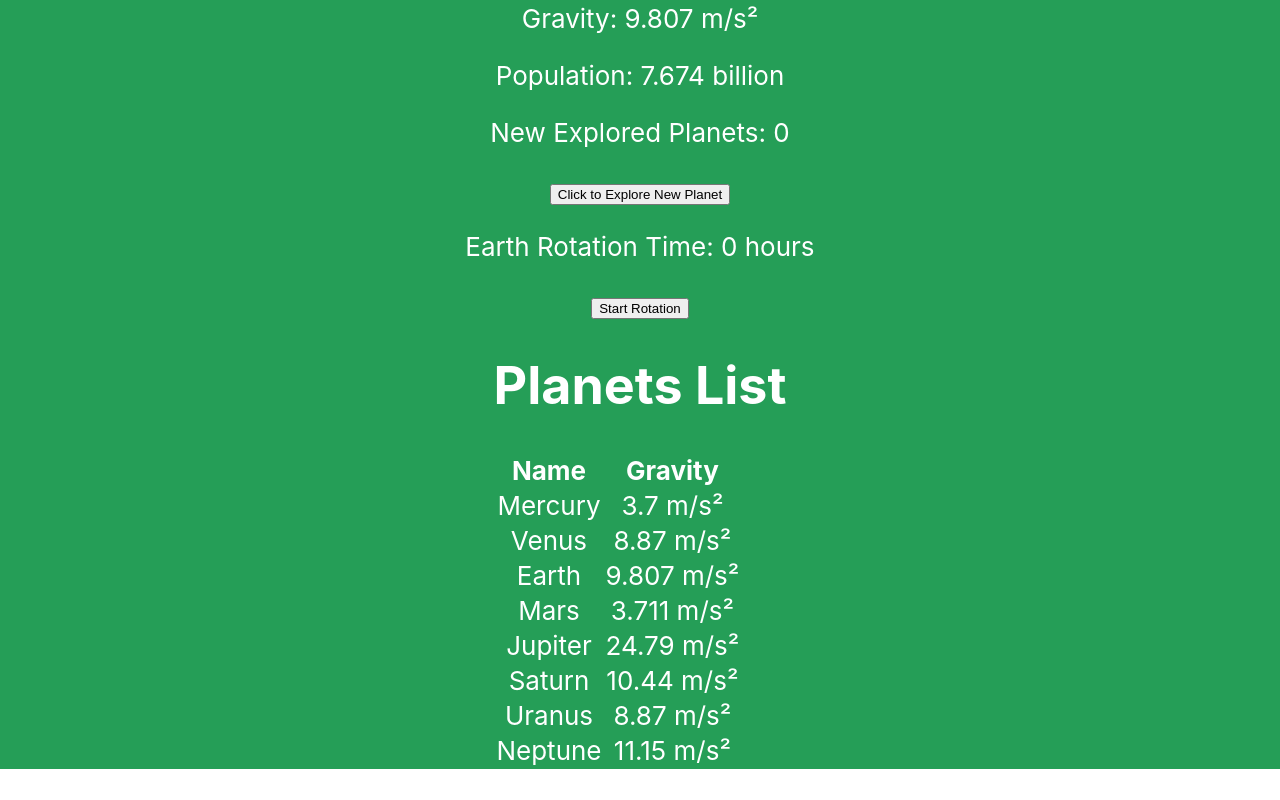
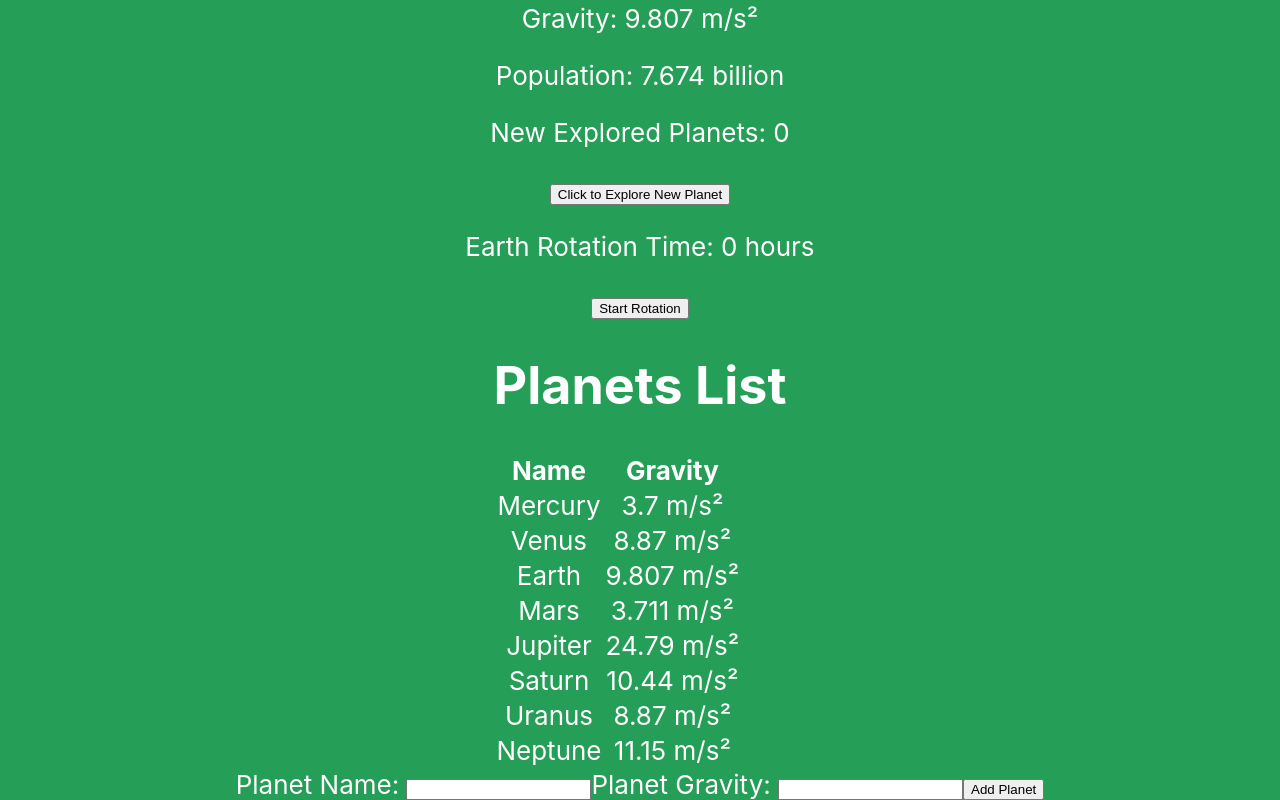
Before and after one commit to iammdsafin/learnathon-2-react, a React (Create React App) app in the folder class-2/class-two-project/: page / in a window 1280 px wide. Shown: the part 785-1585 px from the top of the page. Before the commit the page ends 1554 px from the top, so only its background shows below. Built offline with nearby package versions, Linux system fonts and the light colour scheme.

Commit message:
form handle added

```diff
--- a/class-2/class-two-project/src/App.js
+++ b/class-2/class-two-project/src/App.js
@@ -3,6 +3,7 @@ import "./App.css";
 import { PlanetEarthClassComponent } from "./components/PlanetEarthClassComponent";
 import { PropsFunctionalComponent } from "./components/PropsFunctionalComponent";
 import { PlanetListComponent } from "./components/PlanetListComponent";
+import { FormSubmit } from "./components/FormSubmit";
 
 function App() {
   return (
@@ -18,7 +19,8 @@ function App() {
           population={"7.674 billion"}
           isEarthRotating={false}
         />
-        <PlanetListComponent/>
+        <PlanetListComponent />
+        <FormSubmit />
       </header>
     </div>
   );
--- /dev/null
+++ b/class-2/class-two-project/src/components/FormSubmit.js
@@ -0,0 +1,57 @@
+import React, { useState } from "react";
+
+export const FormSubmit = () => {
+  const [PlannetInfo, setPlannetInfo] = useState({
+    planetName: "",
+    planetGravity: "",
+  });
+
+  const FormSubmit = (event) => {
+    event.preventDefault();
+    console.log("Planet Added Successfully!");
+    console.log(PlannetInfo);
+  };
+
+  const PlanetNameChange = (event) => {
+    setPlannetInfo({
+      ...PlannetInfo,
+      planetName: event.target.value,
+    });
+  };
+
+  const PlanetGravityChange = (event) => {
+    setPlannetInfo({
+      ...PlannetInfo,
+      planetGravity: event.target.value,
+    });
+  };
+
+  // export const FormSubmit = () => {
+  //     const FormSubmit = (event) => {
+  //         event.preventDefault();
+  //         const planetName = event.target.planetName.value;
+  //         const planetGravity = event.target.planetGravity.value;
+  //         console.log(planetName, planetGravity);
+  //     }
+
+  return (
+    <form onSubmit={FormSubmit}>
+      <label htmlFor="planetName">Planet Name: </label>
+      <input
+        type="text"
+        onChange={(e) => PlanetNameChange(e)}
+        id="planetName"
+        name="planetName"
+      />
+
+      <label htmlFor="planetGravity">Planet Gravity: </label>
+      <input
+        type="planetGravity"
+        onChange={(e) => PlanetGravityChange(e)}
+        id="planetGravity"
+        name="planetGravity"
+      />
+      <button type="submit">Add Planet</button>
+    </form>
+  );
+};
```
Also changed, not shown: 1 other file (tests, documents, lock files or other folders).
